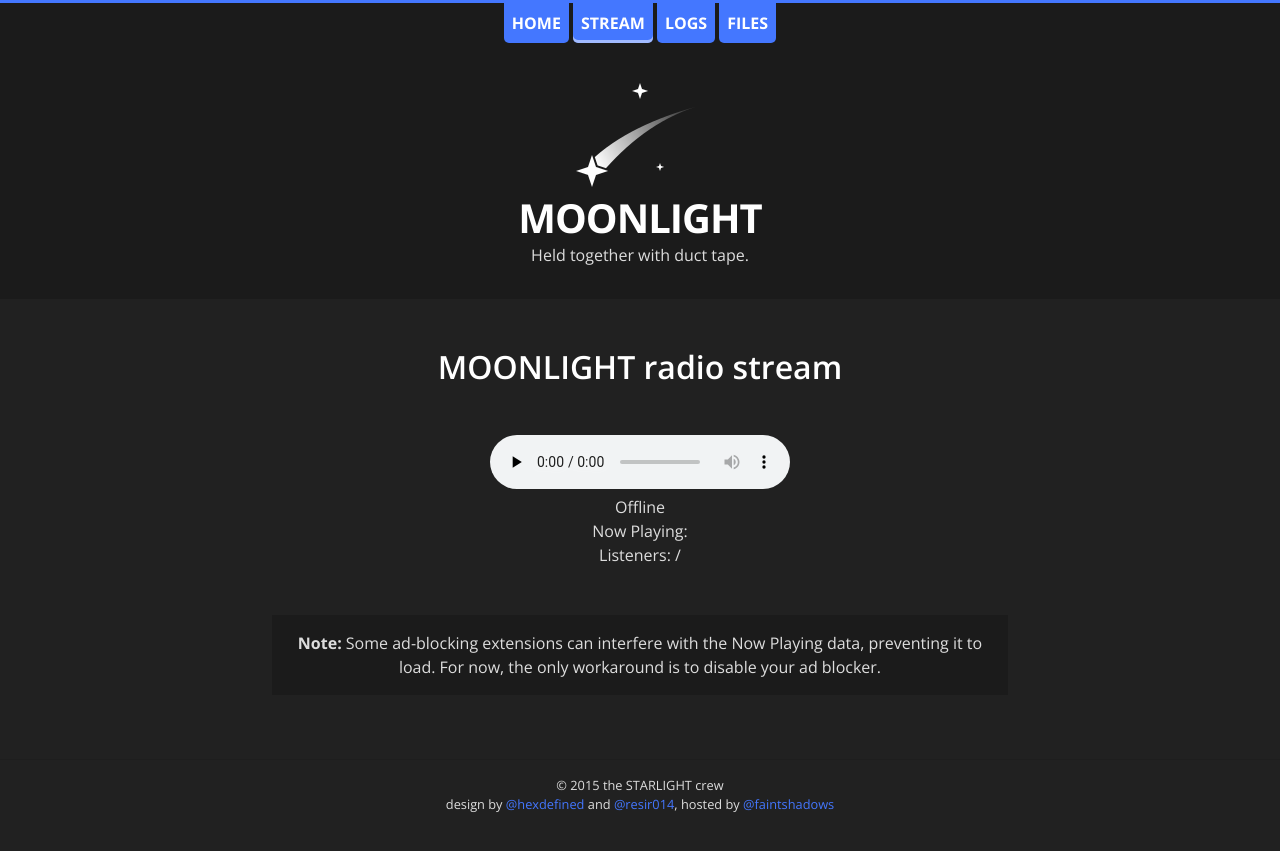
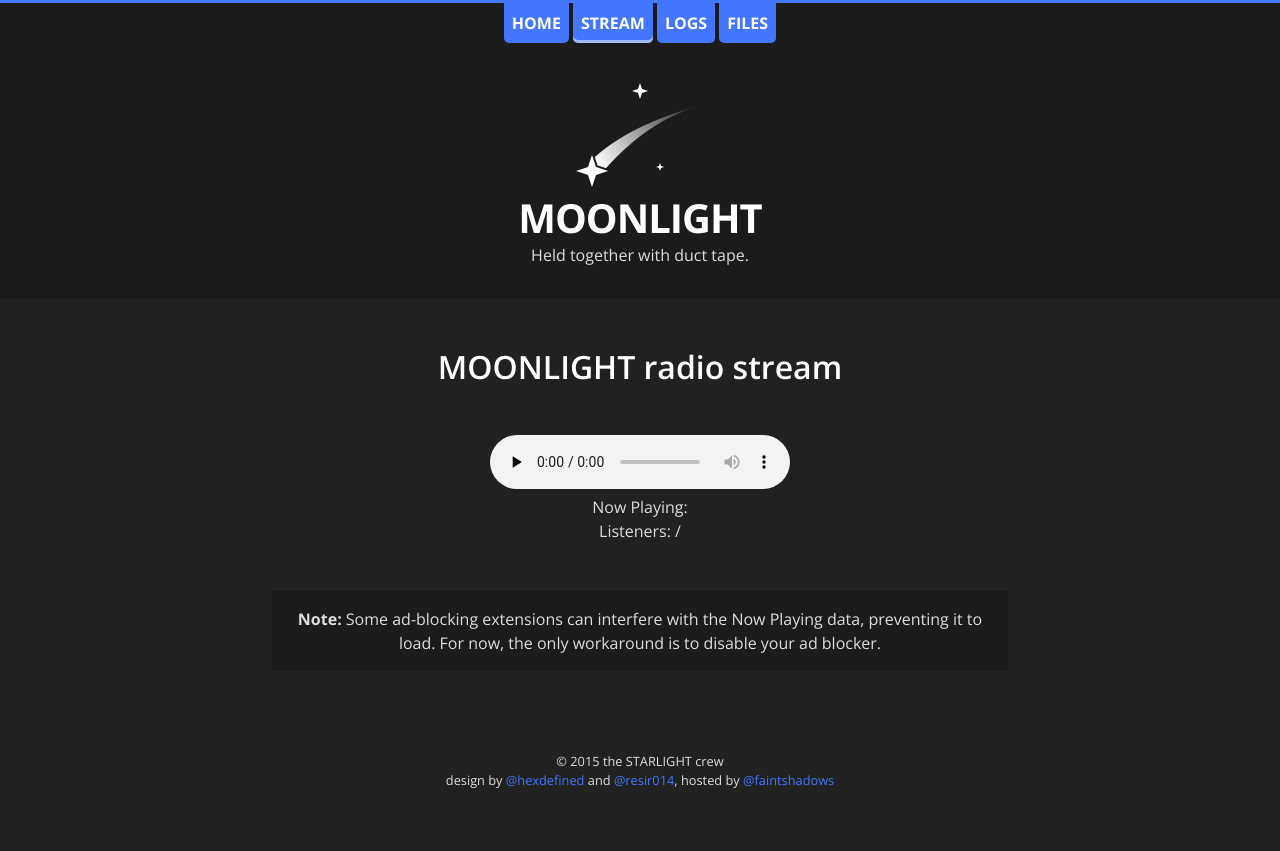
Before and after one commit to resir014/moonlight-web-old, a Jekyll site: the page built from stream.html, in a window 1280 px wide. Shown: the top 851 px of the page. Built offline with Jekyll 4.4.1, drawn with Linux system fonts in a browser that asks for light colours; nearby versions of some CDN libraries.

Commit message:
Removed SC stream status

```diff
--- a/stream.html
+++ b/stream.html
@@ -10,7 +10,6 @@ permalink: /stream/
       <source src="http://starlightcomic.ddns.net:8000/;stream/1" type="audio/mpeg">
       <p class="audio-not-supported">Your user agent does not support the HTML5 Audio element.</p>
     </audio>
-    <p data-shoutcast-value="status"></p>
     <p>Now Playing: <span data-shoutcast-value="songtitle"></span></p>
     <p>Listeners: <span data-shoutcast-value="currentlisteners"></span>/<span data-shoutcast-value="maxlisteners"></span></p>
   </div>
```
